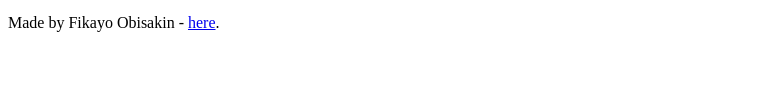
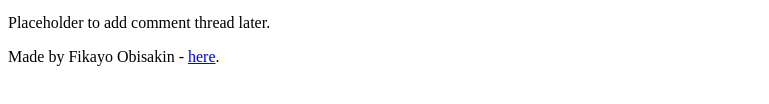
Before and after one commit to iamfikky/My_First_Portfolio, a plain HTML site: page html_basic/index.html in a window 1280 px wide. Shown: the part 595-699 px from the top of the page, without its empty margins (0-769 px from the left). Drawn offline with Linux system fonts and the light colour scheme.

Commit message:
Update index.html and tweets.html with consistent structure

```diff
--- a/html_basic/index.html
+++ b/html_basic/index.html
@@ -14,8 +14,8 @@
     </header>
 
     <main>
-        <article>
-  <h1>Welcome to My Cool Portfolio</h1>
+    <article>
+    <h1>Welcome to My Cool Portfolio</h1>
 
   <h2>About Me</h2>
   <p>Hello! My name is Fikayo and I'm learning web development. This is my first cool webpage built with HTML.</p>
@@ -35,6 +35,10 @@
     </a>
   </p>
   </article>
+
+   <aside>
+  <p>Placeholder to add comment thread later.</p>
+  </aside>
 </main>
 
     <footer>
```
Also changed, not shown: html_basic/tweets.html (+1 -1 lines).
